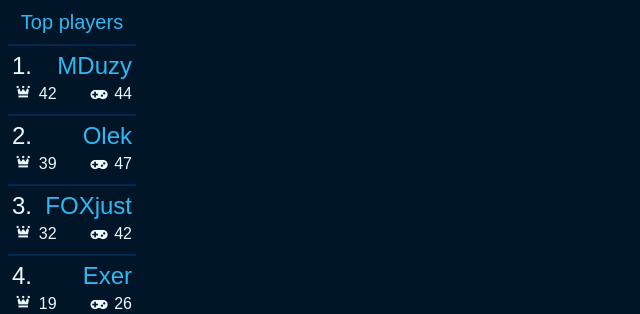
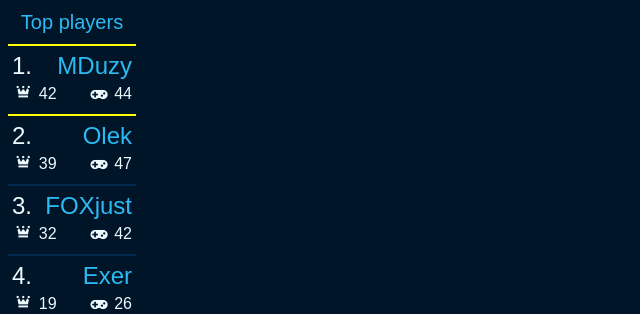
Before and after one commit to MescoCzubinski/HeroesOfTheBrain2024, a PHP site: page /game.php in a window 1280 px wide. Shown: the top 314 px of the page, without its empty margins (0-640 px from the left). Run offline with PHP 8.4, Linux system fonts and the light colour scheme; data comes from the database, SQL or seed files in the repository.

Commit message:
styles to top players

```diff
--- a/src/styles/output.css
+++ b/src/styles/output.css
@@ -745,3 +745,15 @@ h1 {
   line-height: 1;
   font-weight: 700;
 }
+
+.player:nth-child(2){
+  border-color: yellow;
+}
+
+.player:nth-child(3){
+  border-color: yellow;
+}
+
+.player:first-child .player-stats{
+  color: yellow;
+}
```
Also changed, not shown: src/styles/input.css (+9 -0 lines).
